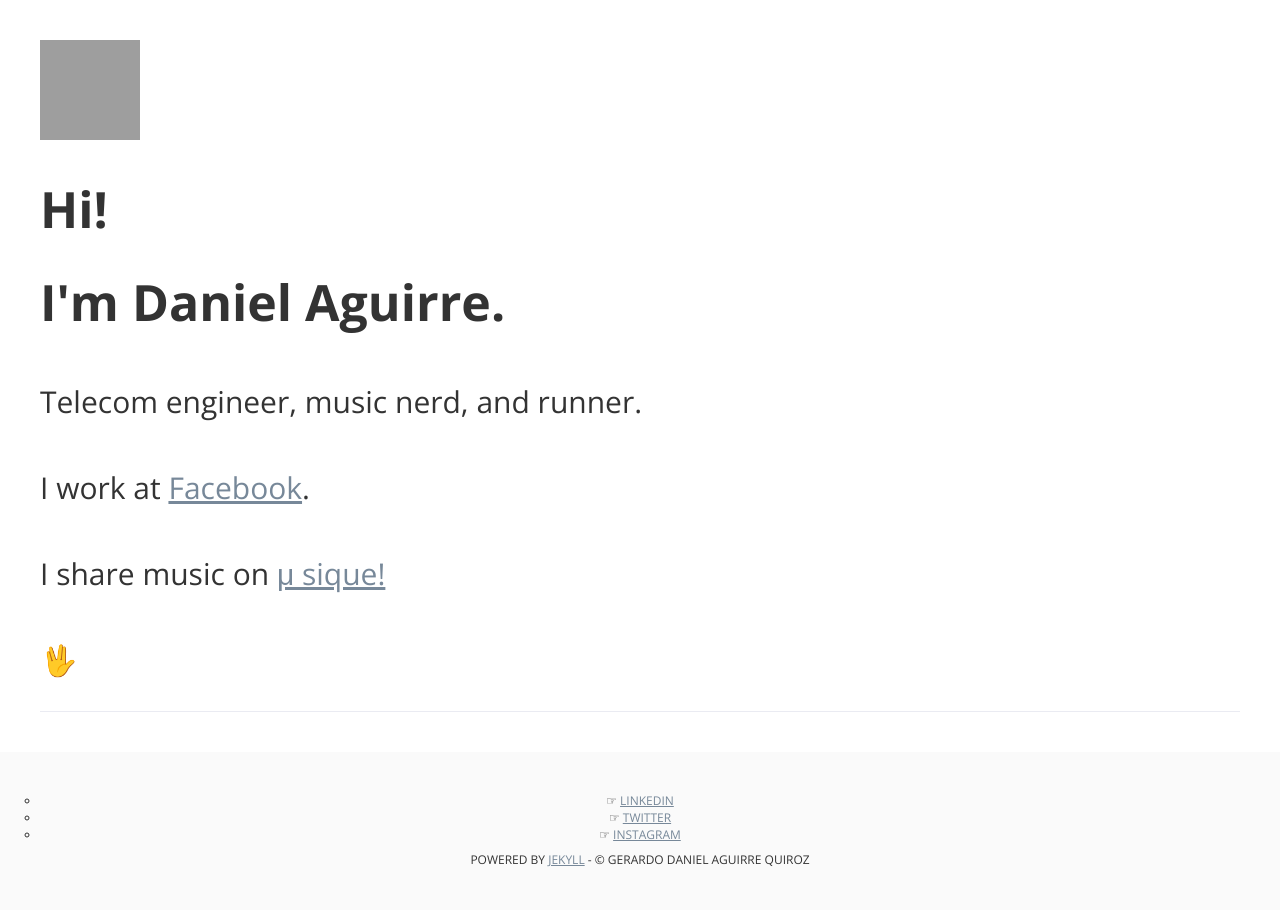
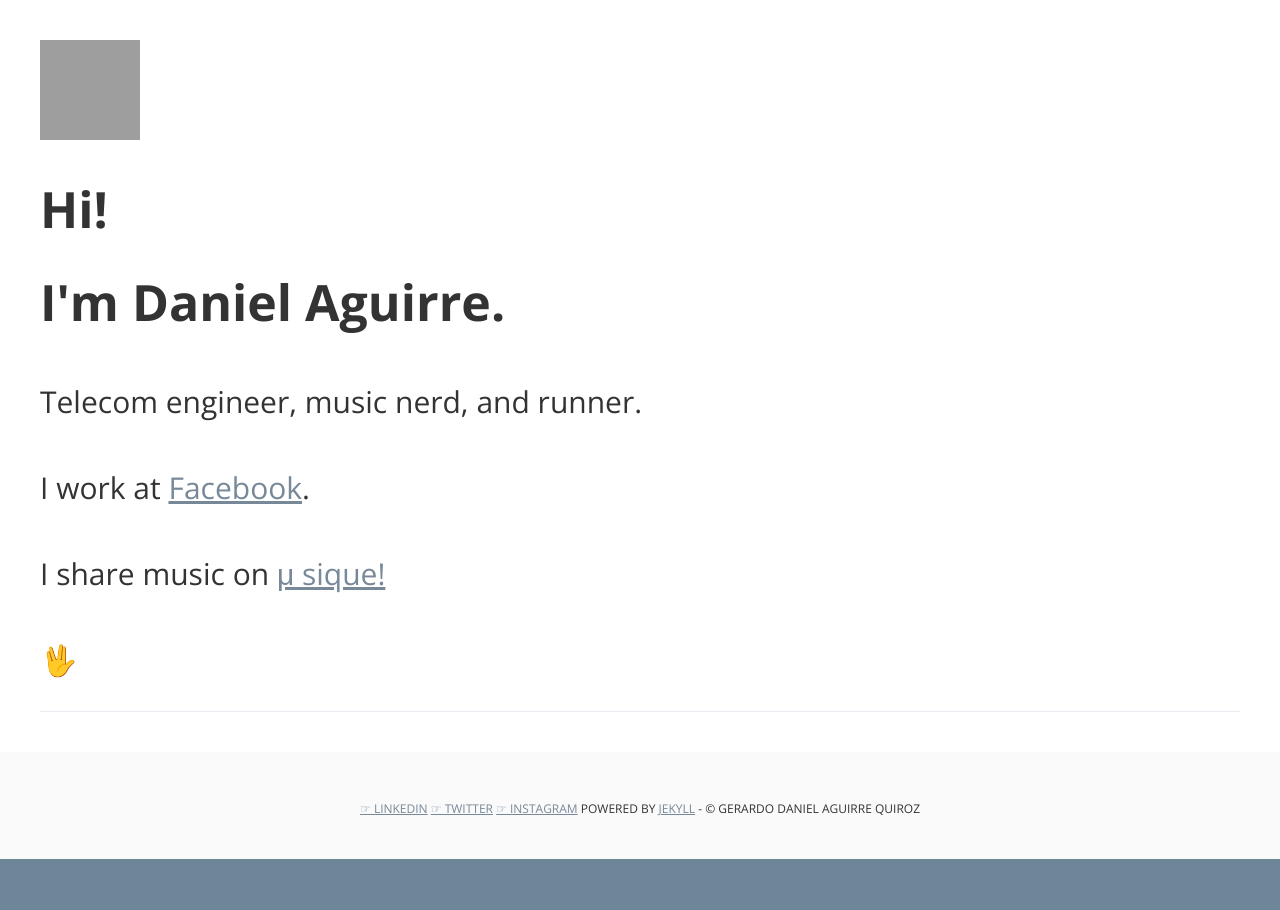
Before and after one commit to gdaq/gdaq.github.io, a Jekyll site: the page built from index.html, in a window 1280 px wide. Built offline with Jekyll 4.4.1, drawn with Linux system fonts in a browser that asks for light colours; the list of posts is cut into pages by our own code; grey boxes are pictures that could not be loaded.

Commit message:
Update default.html

```diff
--- a/_layouts/default.html
+++ b/_layouts/default.html
@@ -93,15 +93,15 @@
       </main> -->
 
       <footer>
-	  <small><style>body{background-color: #6d8698;}</style>   <ul>
-          <li>☞ <a target="_blank" href="https://www.linkedin.com/in/gerardodanielaguirre/">LinkedIn</a></li>
+	  <small><style>body{background-color: #6d8698;}</style>
+          <a align="left" target="_blank" href="https://www.linkedin.com/in/gerardodanielaguirre/">☞ LinkedIn</a>
           {% if site.twitter %}
-          <li>☞ <a target="_blank" href="http://twitter.com/{{ site.twitter }}">Twitter</a></li>
+          <a align="center" target="_blank" href="http://twitter.com/{{ site.twitter }}">☞ Twitter</a>
           {% endif %}
           {% if site.instagram %}
-          <li>☞ <a target="_blank" href="http://instagram.com/{{ site.instagram }}">Instagram</a></li>
+          <a align="center" target="_blank" href="http://instagram.com/{{ site.instagram }}">☞ Instagram</a>
           {% endif %}
-        </ul></small>
+        </small>
         <small><style>body{background-color: #6d8698;}</style>Powered by <a href="http://jekyllrb.com">Jekyll</a> - &copy; Gerardo Daniel Aguirre Quiroz</small>
       </footer>
 
```
